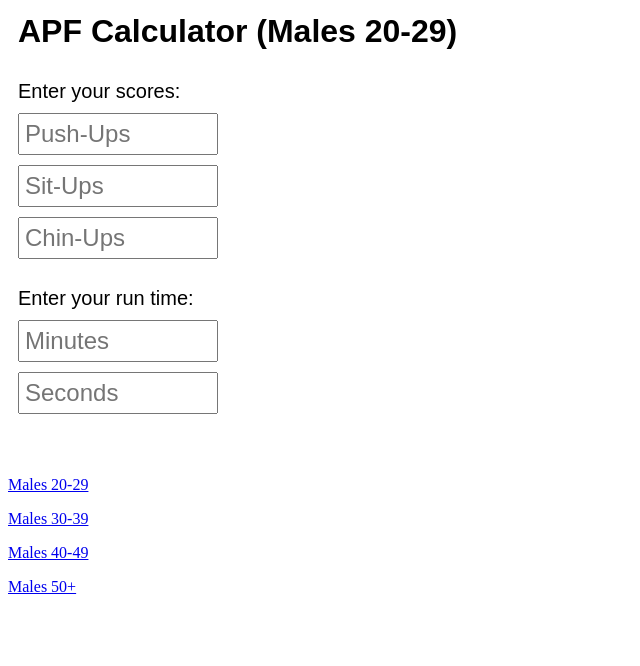
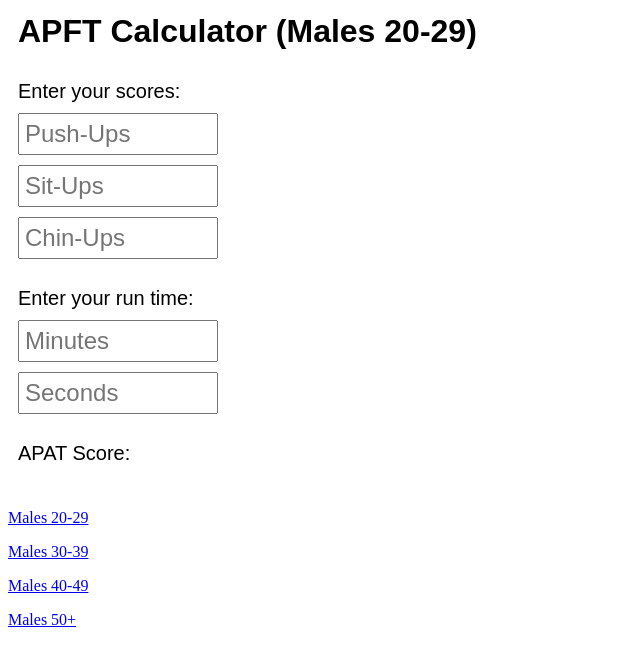
Before and after one commit to apatcalculator/APAT, a plain HTML site: page index.html in a window 1280 px wide. Shown: the whole page, without its empty margins (0-640 px from the left). Drawn offline with nearby package versions, Linux system fonts and the light colour scheme.

Commit message:
Update index.html

```diff
--- a/index.html
+++ b/index.html
@@ -5,13 +5,18 @@
 
   <script type="text/javascript" src="//code.jquery.com/jquery-1.9.1.js"></script>
 
-  <!-- TODO: Missing CoffeeScript 2 -->
+  <script type="text/javascript">//<![CDATA[
 
-  <script type="text/javascript">//<![CDATA[
 
     $(window).load(function(){
 
+      	$('#TesterGroup').html("(Males 20-29)");
+
         $('input').keyup(function(){
+
+        	//Tester Group
+
+        	//Scores
             var push  = Number($('#A').val());
             var sit = Number($('#B').val());
             var chin  = Number($('#C').val());
@@ -109,7 +114,7 @@
 </head>
 <body>
 
-	<h1>APF Calculator (Males 20-29)</h1>
+	<h1>APFT Calculator <strat id="TesterGroup"></strat></h1>
 
     <label>Enter your scores:</label>
     <input id="A"
@@ -172,7 +177,7 @@
         <br>
     <br>
 
-    <!-- <label>APAT Score:</label> -->
+    <label>APAT Score:</label>
     <span id="Score"></span>
     <br>
 
@@ -180,8 +185,7 @@
 	<p><a href="http://apatcalculator.com/male/3039.html">Males 30-39</a></p>
 	<p><a href="http://apatcalculator.com/male/4049.html">Males 40-49</a></p>
 	<p><a href="http://apatcalculator.com/male/50plus.html">Males 50+</a></p>
-
-<br>
+	<br>
 
   <script>
     // results
```
